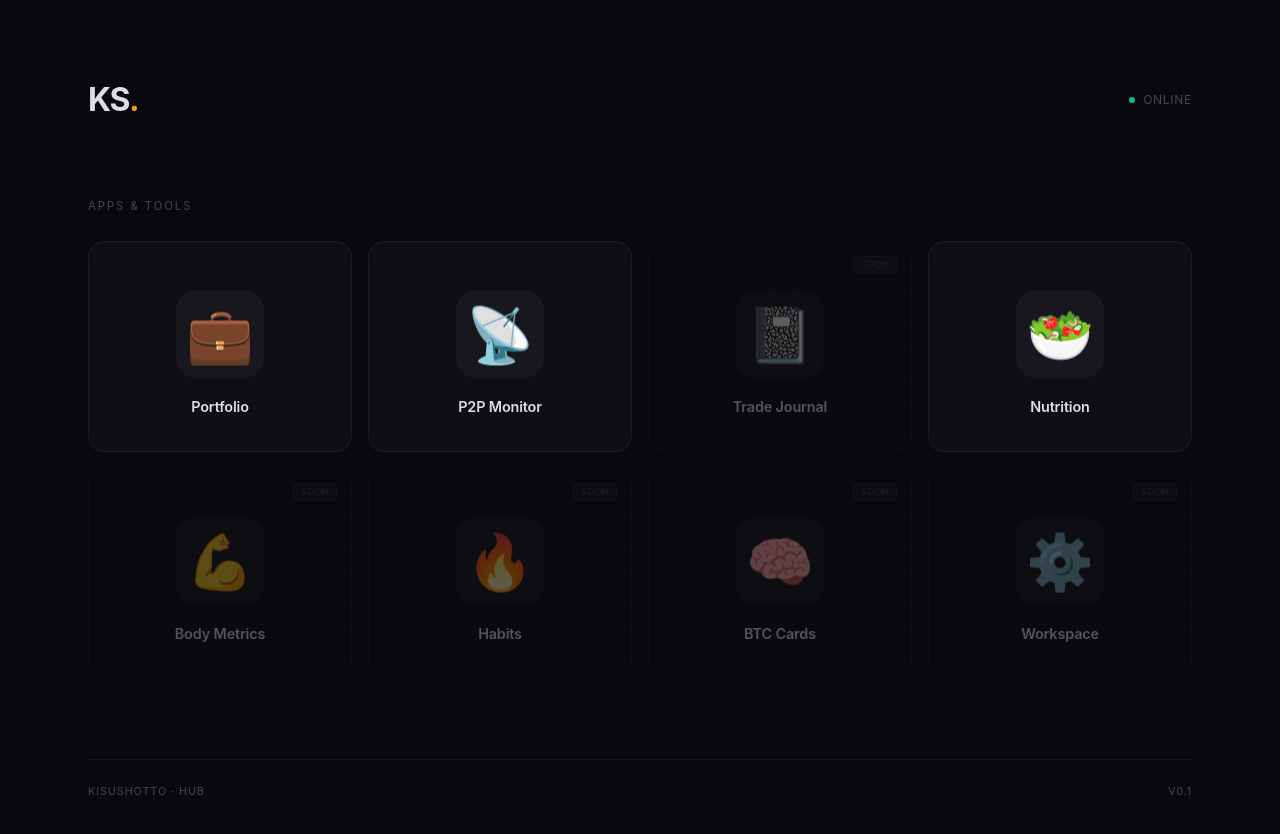
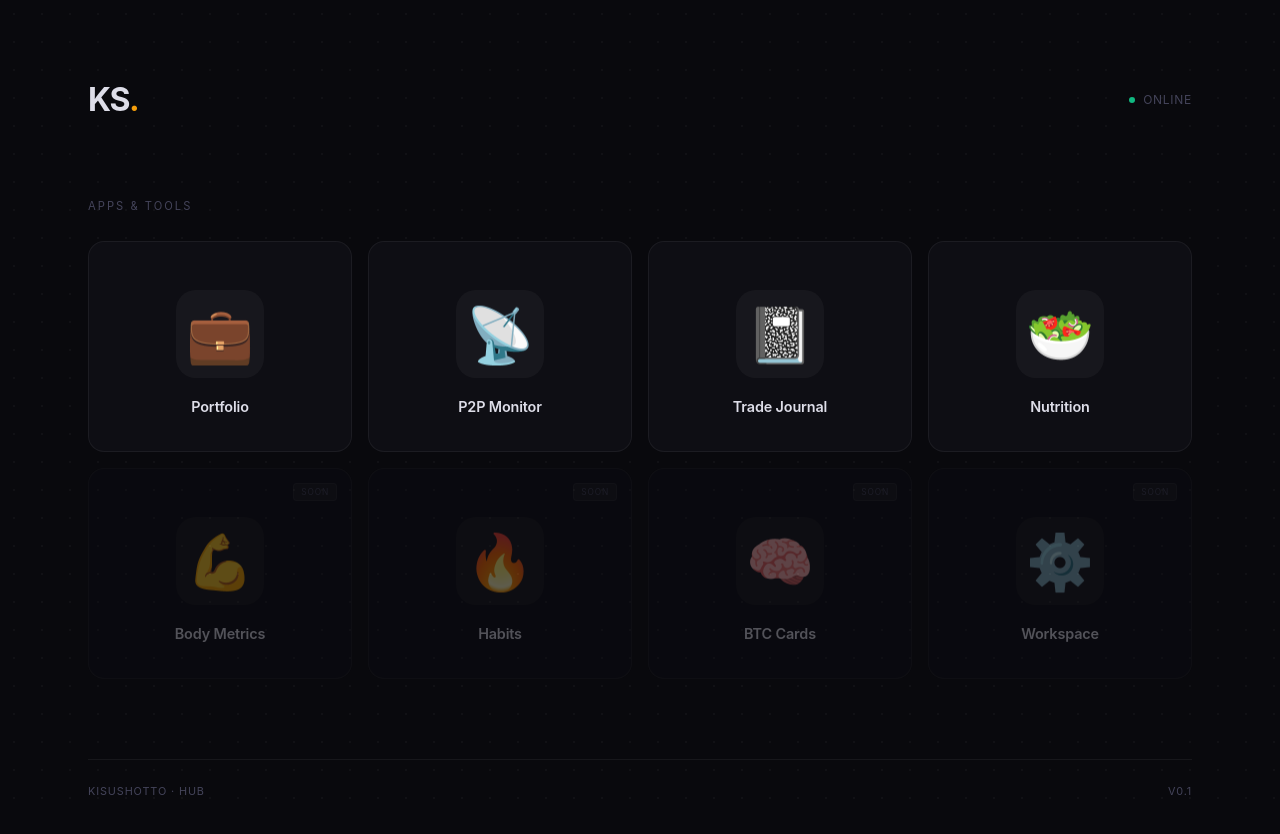
Before and after one commit to KisuShotto15/kisushotto-site, a website built with Vite: page index.html in a window 1280 px wide. Built offline with nearby package versions, Linux system fonts and the light colour scheme.

Commit message:
feat: activate trade-journal card in hub

```diff
--- a/index.html
+++ b/index.html
@@ -231,8 +231,7 @@ footer {
       <span class="name">P2P Monitor</span>
     </a>
 
-    <a href="#" class="card dim" style="--c:#6366f1">
-      <span class="soon">soon</span>
+    <a href="./trade-journal" class="card" style="--c:#35c8f1">
       <div class="icon">📓</div>
       <span class="name">Trade Journal</span>
     </a>
--- a/workers/trade-journal-worker/wrangler.toml
+++ b/workers/trade-journal-worker/wrangler.toml
@@ -5,7 +5,7 @@ compatibility_date = "2025-04-10"
 [[d1_databases]]
 binding = "DB"
 database_name = "trade-journal-db"
-database_id = "PLACEHOLDER_REPLACE_WITH_YOUR_D1_ID"
+database_id = "0d902c20-5ba7-4646-a1f6-d2dc00d982e8"
 
 [vars]
 TOKEN = "151322"
```
